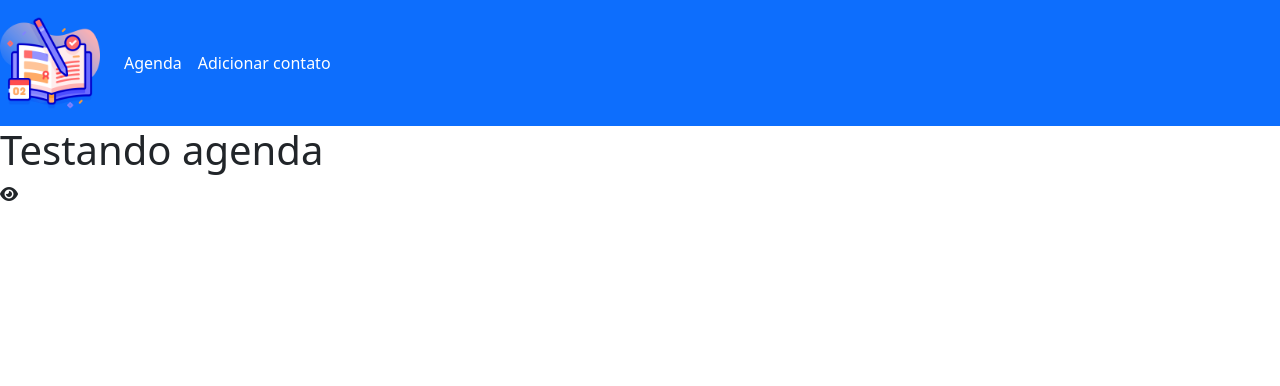
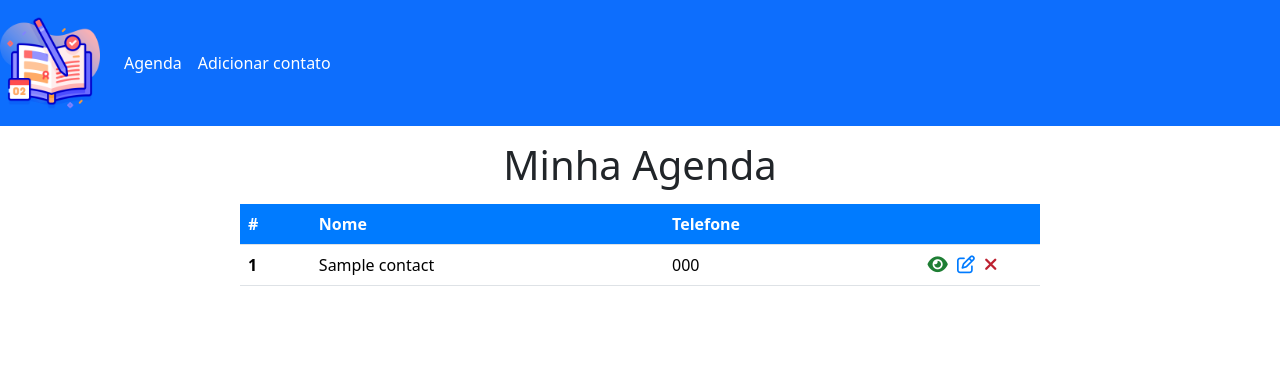
Before and after one commit to iKynz/Agenda_php, a PHP site: page / in a window 1280 px wide. Shown: the top 386 px of the page. Run offline with PHP 8.4, Linux system fonts and the light colour scheme; tables that the repository leaves empty or names only in its code hold one stand-in row (values such as "Sample post").

Commit message:
Complementos

```diff
--- /dev/null
+++ b/config/connection.php
@@ -0,0 +1,19 @@
+<?php
+
+$host = "localhost";
+$dbname = "agenda";
+$user = "root";
+$pass = "";
+
+try {
+
+    $conn = new PDO("mysql:host=$host;dbname=$dbname", $user, $pass);
+
+    // Ativar o modo de errors
+    $conn->setAttribute(PDO::ATTR_ERRMODE, PDO::ERRMODE_EXCEPTION);
+
+} catch(PDOException $e) {
+    // erro na conexão
+    $error = $e->getMessage();
+    echo "Erro: $error";
+}
--- /dev/null
+++ b/config/process.php
@@ -0,0 +1,34 @@
+<?php
+
+session_start();
+
+include_once("url.php");
+include_once("connection.php");
+
+$id;
+
+if(!empty($_GET)) {
+    $id = $_GET["id"];
+}
+
+// Retorna o dado de um contato
+if(!empty($id)) {
+     $query = "SELECT * FROM contacts WHERE id = :id";
+
+     $stmt = $conn->prepare($query);
+     $stmt->bindParam(":id", $id);
+     $stmt->execute();
+
+     $contact = $stmt->fetch();
+
+} else {
+    // Retorna todos os contatos
+    $contacts = [];
+
+    $query = "SELECT * FROM contacts";
+
+    $stmt = $conn->prepare($query);
+    $stmt->execute();
+
+    $contacts = $stmt->fetchAll();
+}
--- a/css/styles.css
+++ b/css/styles.css
@@ -1,3 +1,67 @@
 .navbar-brand img {
     width: 100px;
 }
+
+#main-title {
+    text-align: center;
+    margin: 15px 30px;
+}
+
+/* HOME */
+.contacts-table {
+    max-width: 800px;
+    margin: 0 auto;
+
+    & thead th {
+        color: #fff;
+        background-color: #007bff;
+    }
+
+    & .col-id {
+        font-weight: bold;
+    }
+}
+
+.actions {
+    text-align: center;
+    width: 150px;
+
+    & i {
+        font-size: 18px;
+        margin-right: 5px;
+    }
+
+    & .check-icon {
+        color: #1e7e34;
+    }
+
+    & .edit-icon {
+        color: #007bff;
+    }
+
+    & .delete-icon {
+        color: #bd2130;
+        border: none;
+    }
+
+    & button {
+        background-color: transparent;
+        border: none;
+        padding: 0;
+    }
+}
+
+#empty-list-text {
+    text-align: center;
+}
+
+#msg {
+    color: #155724;
+    background-color: #d4edda;
+    border: 1px solid #c3e6cb;
+    padding: 10px;
+    text-align: center;
+    max-width: 800px;
+    margin: 0 auto;
+    margin-top: 30px;
+}
--- a/index.php
+++ b/index.php
@@ -2,8 +2,42 @@
     include_once("templates/header.php");
 ?>
 
-    <h1>Testando agenda</h1>
-    <i class="fas fa-eye"></i>
+   <div class="container">
+        <?php if(isset($printMsg) && $printMsg != ""): ?>
+            <p id="msg"><?= $printMsg ?></p>
+        <?php endif; ?>
+        <h1 id="main-title">Minha Agenda</h1>
+        <?php if(count($contacts) > 0): ?>
+            <table class="table contacts-table">
+                <thead>
+                    <tr>
+                        <th scope="col">#</th>
+                        <th scope="col">Nome</th>
+                        <th scope="col">Telefone</th>
+                        <th scope="col"></th>
+                    </tr>
+                </thead>
+                <tbody>
+                    <?php foreach($contacts as $contact): ?>
+                        <tr>
+                            <td scope="row" class="col-id"><?= $contact["id"] ?></td>
+                            <td scope="row"><?= $contact["nome"] ?></td>
+                            <td scope="row"><?= $contact["phone"] ?></td>
+                            <td class="actions">
+                                <a href="<?= $BASE_URL ?>show.php?id=<?= $contact["id"] ?>"><i class="fas fa-eye check-icon"></i></a>
+                                <a href="#"><i class="far fa-edit edit-icon"></i></a>
+                                <button type="submit"><i class="fas fa-times delete-icon"></i></button>
+                            </td>
+                        </tr>
+                    <?php endforeach ?>
+                </tbody>
+            </table>
+        <?php else: ?>
+            <p id="empty-list-text">
+                Ainda não há contatos na sua agenda, <a href="<?= $BASE_URL ?>create.php">Adicionar contato.</a>
+            </p>
+        <?php endif; ?>
+   </div>
 
 <?php
     include_once("templates/footer.php");
--- a/templates/header.php
+++ b/templates/header.php
@@ -1,5 +1,12 @@
 <?php
     include_once("config/url.php");
+    include_once("config/process.php");
+
+    // Limpa a mensagem
+    if(isset($_SESSION["msg"])) {
+        $printMsg = $_SESSION["msg"];
+        $_SESSION["msg"] = "";
+    }
 ?>
 
 <!DOCTYPE html>
```
Also changed, not shown: show.php (added, +15 -0 lines).
